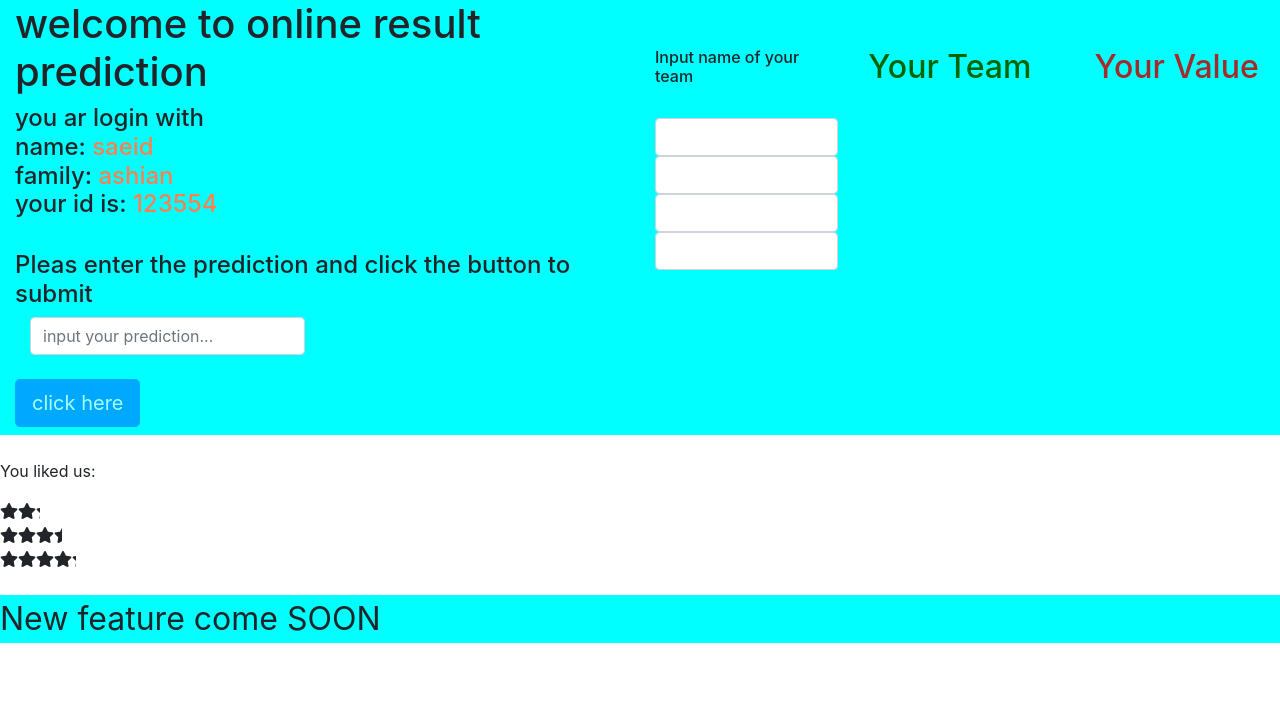
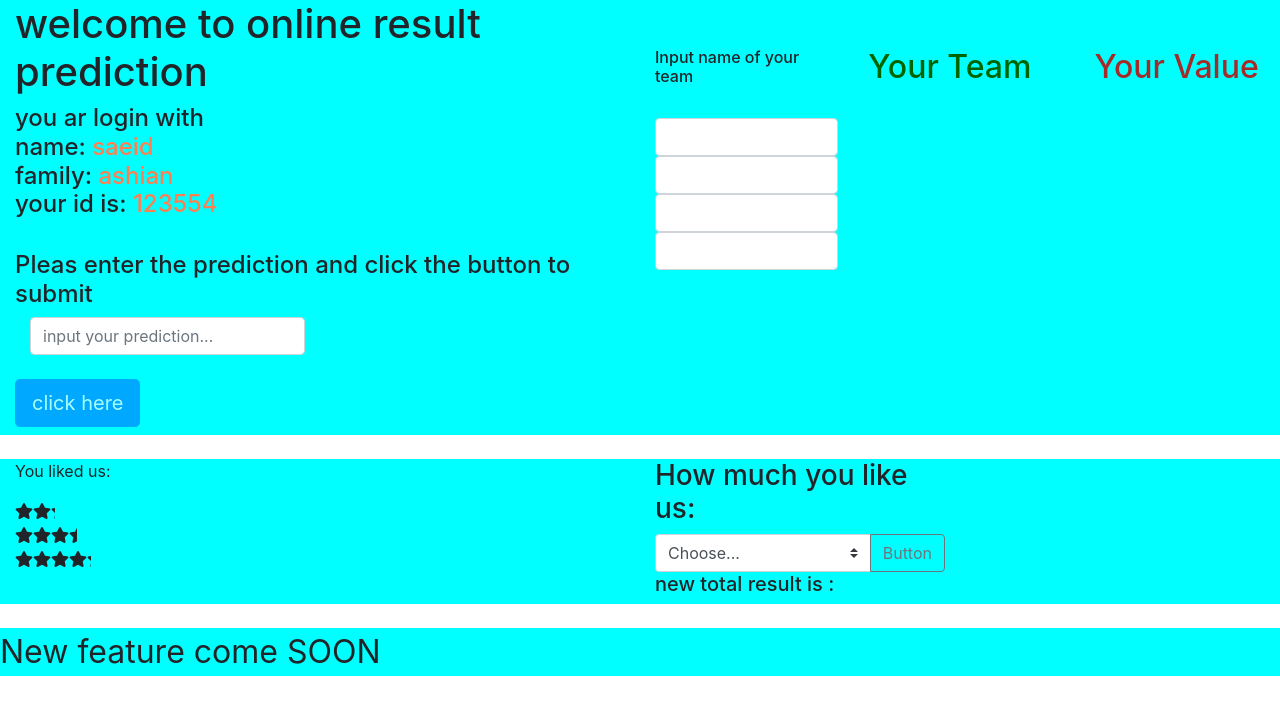
Before and after one commit to SaeidAshian/Angular-4-5, an Angular app in the folder first-app/: page / in a window 1280 px wide. Shown: the top 714 px of the page. Built offline with nearby package versions, Linux system fonts and the light colour scheme.

Commit message:
Work on local refrences
Use @viewchild and <ng-content>

```diff
--- a/first-app/src/app/home/home.component.html
+++ b/first-app/src/app/home/home.component.html
@@ -7,7 +7,7 @@
            <br>
            <h4>Pleas enter the prediction and click the button to submit</h4>
            <div class="col-lg-6">
-                <input type="text" class="form-control" placeholder="input your prediction..." #refrence (keyup.enter)="onclickBtn(); refrence.value=''"  (input)="gettext($event)" > <br>
+                <input type="text" class="form-control"  placeholder="input your prediction..." #refrence (keyup.enter)="onclickBtn(); refrence.value=''"  (input)="gettext($event)" > <br>
            </div>
             <button class="btn btn-primary btn-lg" [disabled]="!allowclick" (click)="onclickBtn(); refrence.value='' " >click here</button>
 
@@ -51,12 +51,43 @@
     </div>
 </div>
 <br>
+<div [ngStyle]="{ backgroundColor : getColor() }" class="container-fluid">
+    <div   class="row">
+        <div class="col-lg-6">
 <p>You liked us: </p>
 <app-star *ngFor ="let r of ratings"  [starrating]="r" (starClicked)="onClick($event)" ></app-star>
 
-<h3 *ngIf= "eventOutput != null" >liked by : Name : <span style="color: darkkhaki">{{eventOutput.name}}</span> Family :  <span style="color: darkkhaki">{{eventOutput.Family}}</span> **** voted : {{ eventOutput.like }} </h3>
+<h4 *ngIf= "eventOutput != null" >liked by : Name : <span style="color: darkkhaki">{{eventOutput.name}}</span> Family :  <span style="color: darkkhaki">{{eventOutput.Family}}</span> **** voted : {{ eventOutput.like }} </h4>
 <!-- <h2>{{inum1}}</h2> -->
+</div>
+<div class="col-lg-3">
+    <h3>How much you like us:</h3>
+        <div class="input-group">
+         <select class="custom-select" #inputPre >
+          <option selected>Choose...</option>
+          <option value="1">1</option>
+          <option value="1.5">1.5</option>
+          <option value="2">2</option>
+          <option value="2.5">2.5</option>
+          <option value="3">3</option>
+          <option value="3.5">3.5</option>
+          <option value="4">4</option>
+          <option value="4.5">4.5</option>
+          <option value="5">5</option>
+         </select>
+        <div class="input-group-append">
+          <button class="btn btn-outline-secondary" type="button" (click)="onClickRefrence(inputPre)" >Button</button>
+        </div>
+      </div>
+        <h5 *ngIf=" inputPre.value != 'Choose...' " >your selection is : {{like}} </h5>
+        <h5> new total result is : {{ totallike }}</h5>
+</div>
+</div>
+</div>
+
 <br>
+
+
 <app-change-back-ground>
 
 </app-change-back-ground>
--- a/first-app/src/app/home/home.component.ts
+++ b/first-app/src/app/home/home.component.ts
@@ -1,4 +1,4 @@
-import { Component, OnInit, OnChanges, Input } from '@angular/core';
+import { Component, OnInit, OnChanges, Input, ViewChild, ElementRef } from '@angular/core';
 import { IUser } from '../user';
 
 @Component({
@@ -8,11 +8,14 @@ import { IUser } from '../user';
 })
 export class HomeComponent implements OnInit,OnChanges {
 
- ratings:number[] = [Math.round((Math.random()*3+2)*10)/10,Math.round((Math.random()*3+2)*10)/10,Math.round((Math.random()*3+2)*10)/10] ;
+ ratings:number[] = [Math.round((Math.random()*3+2)*10)/10, Math.round((Math.random()*3+2)*10)/10, Math.round((Math.random()*3+2)*10)/10] ;
  name:string = "saeid";
  family:string = 'ashian';
  Id:number=123554;
  allowclick=false;
+ like:string;
+ @ViewChild('inputPre') newlLike : ElementRef;
+ totallike:number;
  inum:number = 0;
  emptyvalue:string =null;
  result=null;
@@ -50,6 +53,12 @@ eventOutput : IUser ;
    this.colorCode > 0.5 && this.colorCode <= 0.75 ? 'greenyellow':'palegreen';
 
  }
+ onClickRefrence(inputpresend : HTMLInputElement){
+ this.like= inputpresend.value;
+ this.totallike= ( this.ratings[0] + this.ratings[1] + this.ratings[2] + this.newlLike.nativeElement.value) /4 ;
+
+ }
+
  onclickBtn(){
   if(this.result !='' ){
   this.inum ++;
```
